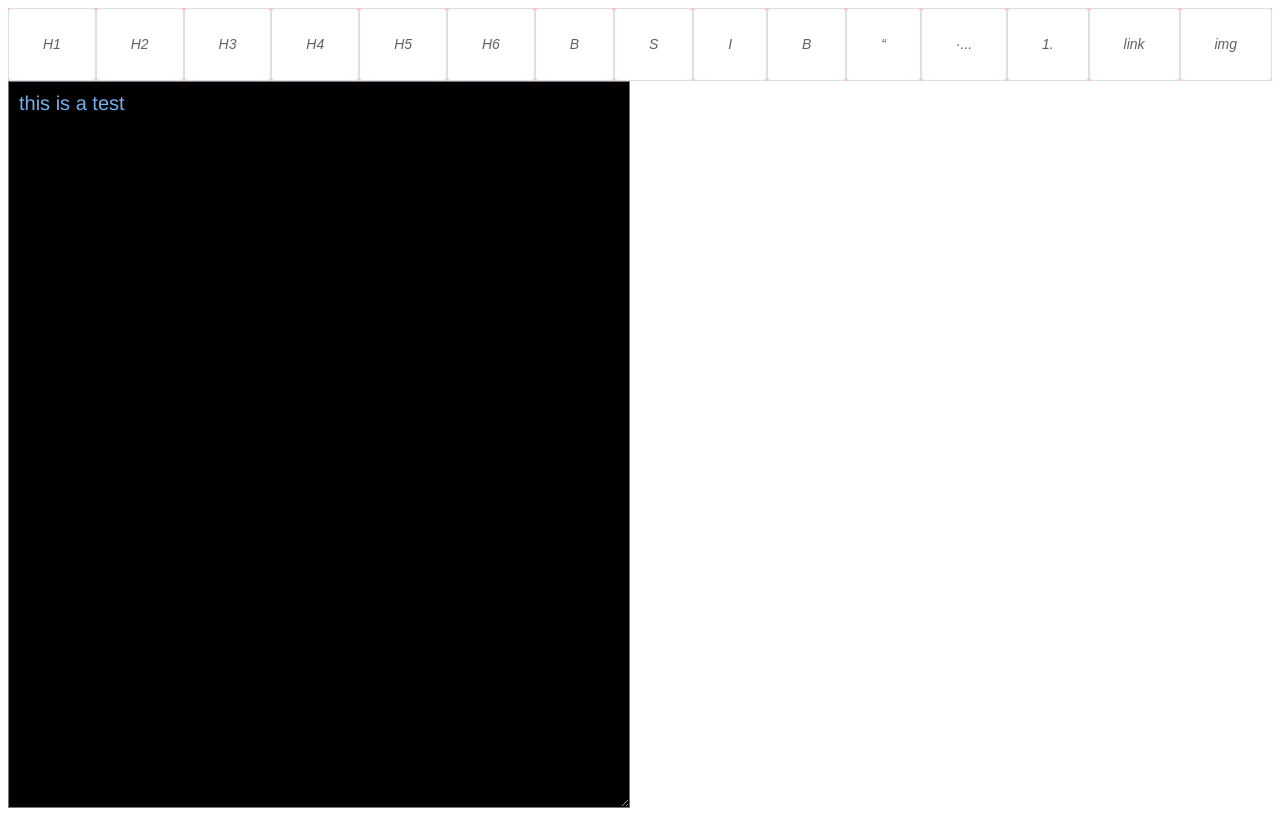
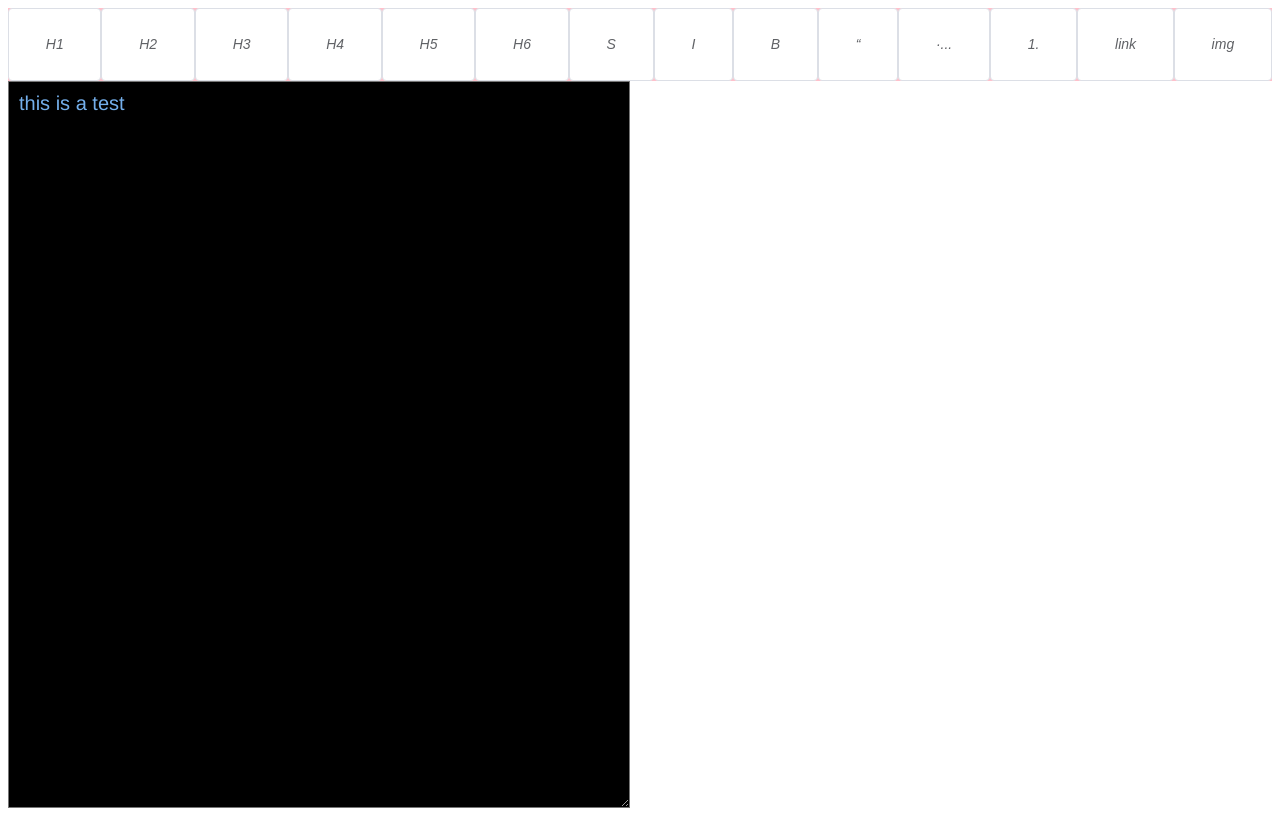
Before and after one commit to code-killerr/tech-training-camp-frontend, a Vue app: page / in a window 1280 px wide. Built offline with nearby package versions, Linux system fonts and the light colour scheme.

Commit message:
fix title button

```diff
--- a/src/components/title.vue
+++ b/src/components/title.vue
@@ -17,9 +17,8 @@ export default defineComponent({
             {start_value:'#### ',end_value:'',name:"H4"},
             {start_value:'##### ',end_value:'',name:"H5"},
             {start_value:'###### ',end_value:'',name:"H6"},
-            {start_value:'**',end_value:'**',name:"B"},
             {start_value:'~~',end_value:'~~',name:"S"},
-            {start_value:'**',end_value:'**',name:"I"},
+            {start_value:'*',end_value:'*',name:"I"},
             {start_value:'**',end_value:'**',name:"B"},
             {start_value:'> ',end_value:'',name:'“'},
             {start_value:'- ',end_value:'',name:'·...'},
```
